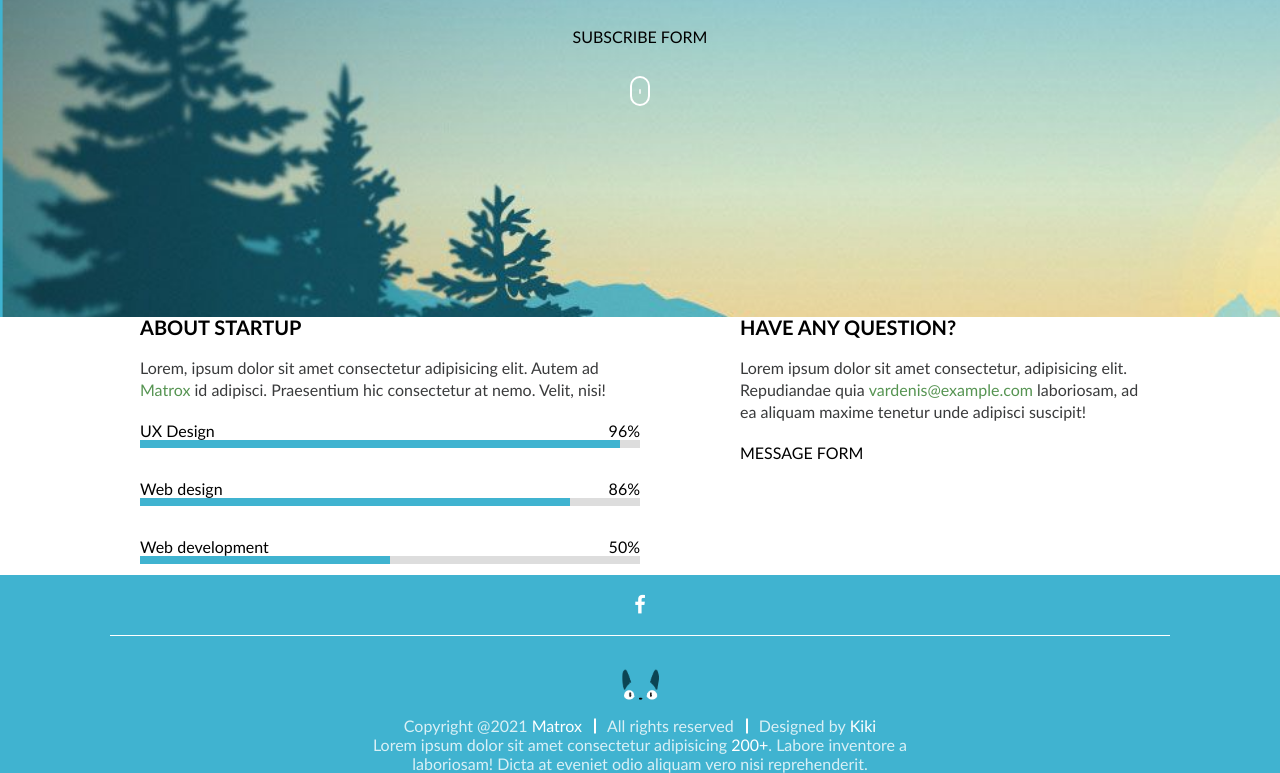
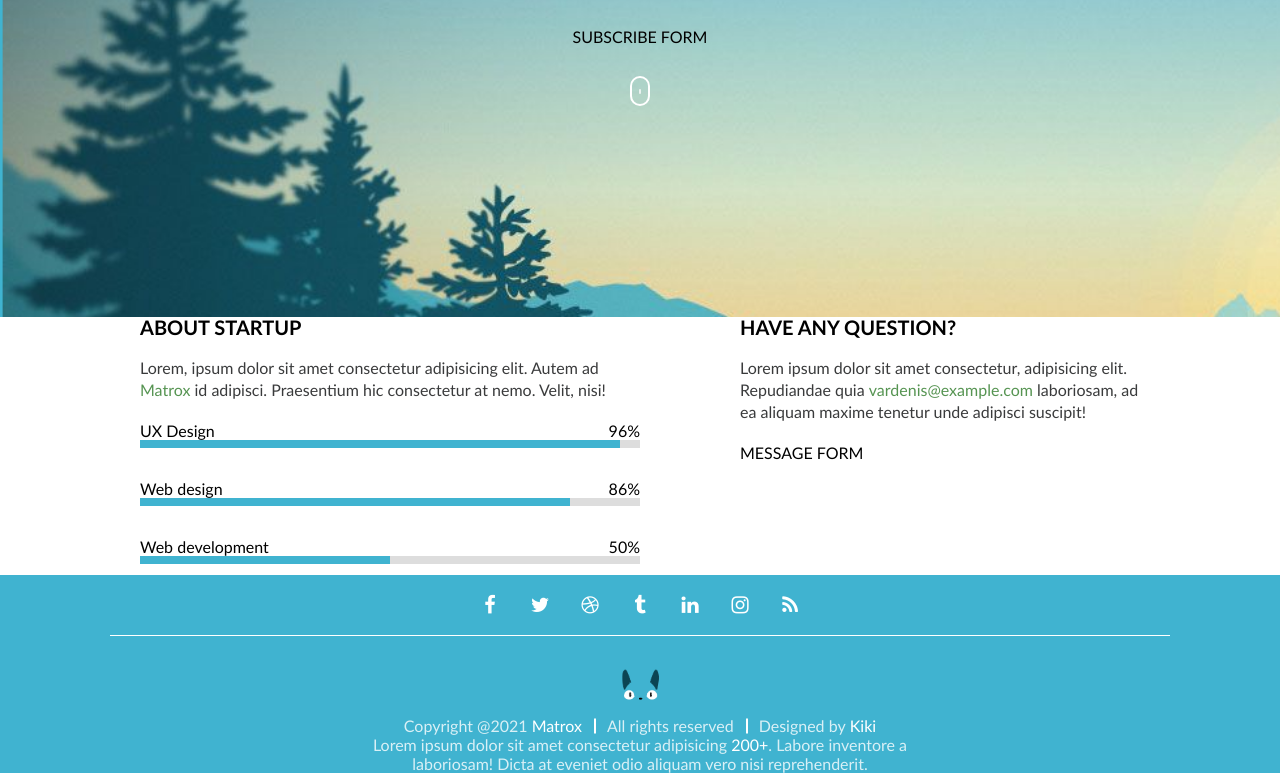
Before and after one commit to Uugne/6-soon, a website with bundled scripts: page index.html in a window 1280 px wide. Shown: the part 483-1256 px from the top of the page. Built offline with nearby package versions, Linux system fonts and the light colour scheme.

Commit message:
Render socials

```diff
--- a/index.html
+++ b/index.html
@@ -46,9 +46,7 @@
     </div>
     </main>
     <footer class="bg-main-color">
-        <div class="socials-content">
-            <a href="https://example.com" target="_blank" class="fa fa-facebook icon" aria-hidden="true"></a>
-        </div>
+        <div class="socials-content"></div>
         <div class="bottom-texts">
             <img src="./img/logo2.png" alt="Logo">
             <div class="text-trio">
--- /dev/null
+++ b/js/components/socials.js
@@ -0,0 +1,18 @@
+function socials(selector, data) {
+    const DOM = document.querySelector(selector);
+    if (!DOM) {
+        console.error('ERROR');
+        return false;
+    }
+
+    let HTML = '';
+
+    for (const social of data) {
+        const {href, icon}  = social; //destrukturizacija
+        HTML += `<a href="${social.href}" target="_blank" class="fa fa-${social.icon} icon"></a>`
+    }
+
+    DOM.innerHTML = HTML;
+}
+
+export { socials }
--- /dev/null
+++ b/js/data/socialsData.js
@@ -0,0 +1,32 @@
+const socialsData = [
+    {
+        icon: 'facebook',
+        href: '#',
+    },
+    {
+        icon: 'twitter',
+        href: '#',
+    },
+    {
+        icon: 'dribbble',
+        href: '#',
+    },
+    {
+        icon: 'tumblr',
+        href: '#',
+    },
+    {
+        icon: 'linkedin',
+        href: '#',
+    },
+    {
+        icon: 'instagram',
+        href: '#',
+    },
+    {
+        icon: 'rss',
+        href: '#',
+    },
+]
+
+export { socialsData }
--- a/js/main.js
+++ b/js/main.js
@@ -1,7 +1,10 @@
 import {clock} from './components/clock.js';
 import { progressBar } from './components/progressBar.js';
+import { socials } from './components/socials.js';
 import { progressBarData } from './data/progressBarData.js';
+import { socialsData } from './data/socialsData.js';
 
 clock('#clock_birthday', '03-15 14:30:00');
 
 progressBar('.left-column', progressBarData);
+socials('.socials-content', socialsData);
```
